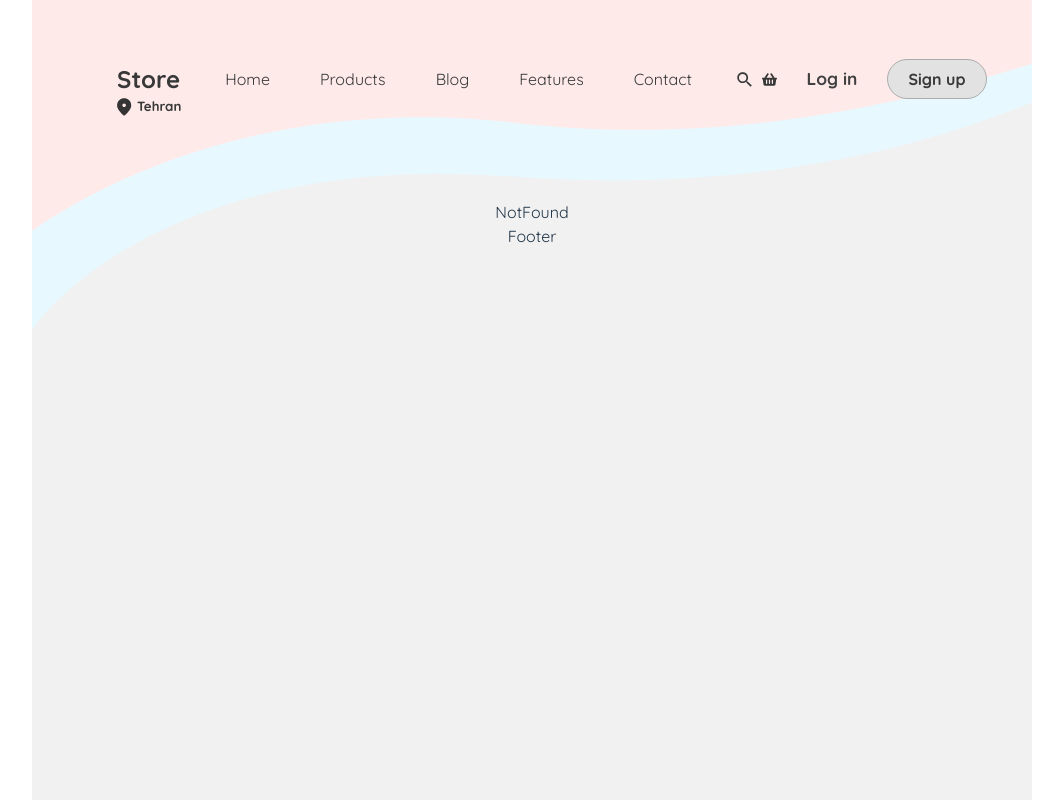
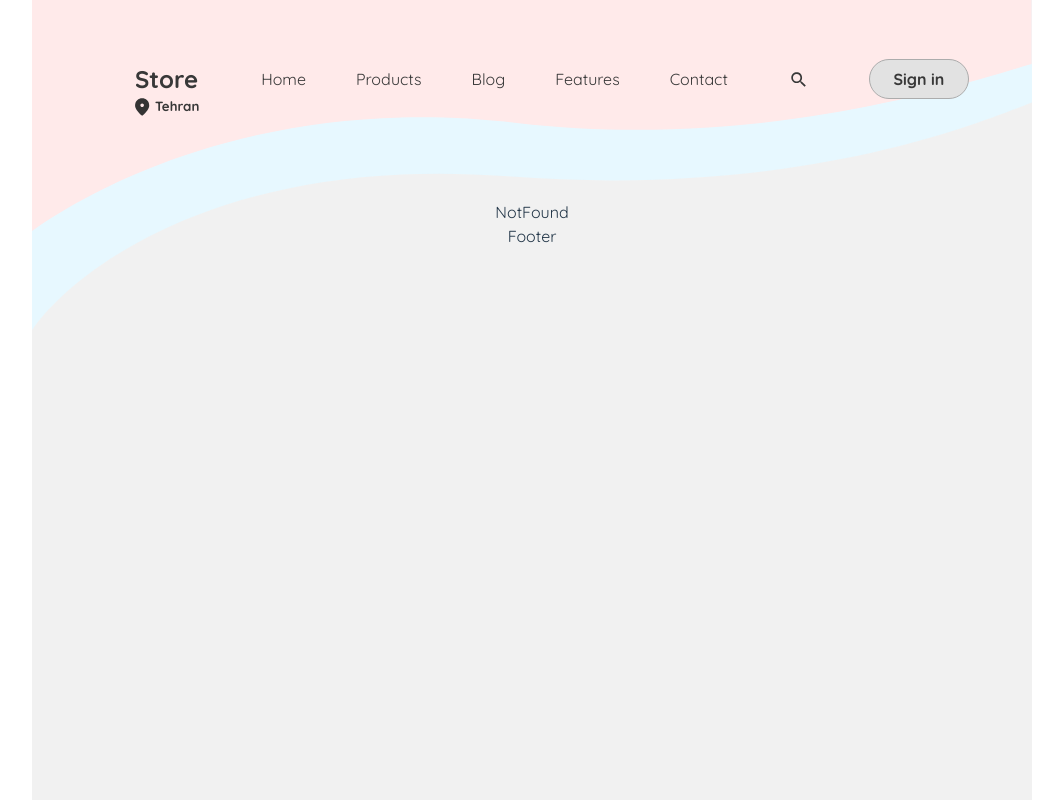
Before and after one commit to sksbkt/quantic-shop, a React (Vite) app: page /Profile/login in a window 1280 px wide. Shown: the whole page, without its empty margins (108-1171 px from the left). Built offline with nearby package versions, Linux system fonts and the light colour scheme.

Commit message:
redux middleware has been implemented: need more testings

```diff
--- a/src/App.jsx
+++ b/src/App.jsx
@@ -1,14 +1,14 @@
 
-import { Suspense, lazy, useEffect } from 'react';
+import { lazy, useEffect } from 'react';
 import { Route, Routes } from 'react-router-dom'
 import './App.css'
 
 import Layout from './pages/components/Layout';
 import Home from './pages/Home';
-import SkeletonProducts from './pages/skeletons/SkeletonProducts';
+
 import useInput from './hooks/useInput';
-import { useSelector, useDispatch } from 'react-redux';
-import { login, selectUser } from './Redux/Slices/UserSlice';
+import { useDispatch } from 'react-redux';
+import { login } from './Redux/Slices/UserSlice';
 
 // const Login = lazy(() => import('./features/Auth/Login'));
 // const SingUp = lazy(() => import('./features/Auth/SingUp'));
@@ -24,22 +24,19 @@ const ShoppingCart = lazy(() => import('./pages/Profile/ShoppingCart'));
 
 const NotFound = lazy(() => import('./pages/NotFound'))
 function App() {
-  const user = useSelector(selectUser);
   const dispatch = useDispatch();
   const [storeUser, setStoreUser, resetUser, userAttr] = useInput('userName', '');
   useEffect(() => {
-    console.log(user);
-    if (user != null && user.useName)
-      setStoreUser(user.userName);
-    else if (storeUser && !user)
+    console.log('LOOP');
+    if (storeUser != null && storeUser != '') {
       dispatch(login({
         userName: storeUser,
         loggedIn: true
-      }));
-
+      }))
+    }
     return () => {
     };
-  }, [user]);
+  }, [storeUser]);
 
   return (
 
--- /dev/null
+++ b/src/Redux/Middleware/AuthMiddleware.js
@@ -0,0 +1,42 @@
+import { createListenerMiddleware, isAnyOf } from "@reduxjs/toolkit";
+
+import { login, logout } from '../Slices/UserSlice'
+
+//? /////////////////////////////////////////
+//? Middleware
+//? we observe triggered events here
+//? /////////////////////////////////////////
+
+const listenMiddleware = createListenerMiddleware();
+listenMiddleware.startListening({
+    matcher: isAnyOf(login, logout),
+    // actionCreator: login,
+    effect: (action, listenApi) => {
+
+        //? can cancel other active lister instances
+        listenApi.cancelActiveListeners();
+
+        //? we can run async logic here
+        //* dummy fetch call getUser()
+        //* const data = getUser(action.payload.userId);
+
+        //? do something according to type of action
+        switch (action.type) {
+            case login.type:
+                localStorage.setItem('userName', JSON.stringify(action.payload.userName));
+                console.log('User has logged in');
+                break;
+            case logout.type:
+                localStorage.removeItem('userName');
+                // localStorage.setItem('userName', action.payload.userName);
+                console.log('User has logged out');
+                break
+
+            default:
+                console.log('ACTION TYPE', action.type);
+                break;
+        }
+    }
+
+})
+export default listenMiddleware;
--- a/src/Redux/Store.js
+++ b/src/Redux/Store.js
@@ -1,9 +1,11 @@
 import { configureStore } from "@reduxjs/toolkit";
 import filterSliceReducer from "./Slices/FilterSlice";
 import userSliceReducer from './Slices/UserSlice'
+import listenMiddleware from "./Middleware/AuthMiddleware";
 export const store = configureStore({
     reducer: {
         productFilter: filterSliceReducer,
         userReducer: userSliceReducer
-    }
+    },
+    middleware: (getDefaultMiddleware) => getDefaultMiddleware().prepend(listenMiddleware.middleware)
 })
--- a/src/pages/Auth/Login/Login.jsx
+++ b/src/pages/Auth/Login/Login.jsx
@@ -5,26 +5,35 @@ import Style from '../Auth.module.scss'
 import { ReactComponent as Reset } from '../../../../public/Reset.svg'
 import { useDispatch, useSelector } from "react-redux";
 import { login, selectUser } from "../../../Redux/Slices/UserSlice";
-import { useNavigate } from "react-router-dom";
-import useInput from "../../../hooks/useInput";
+import { useLocation, useNavigate } from "react-router-dom";
+// import useInput from "../../../hooks/useInput";
 
 function Login() {
     const [username, setUsername] = useState('');
     const [password, setPassword] = useState('');
     const user = useSelector(selectUser);
+    const location = useLocation();
+    const state = location.state;
     const dispatch = useDispatch();
     const navigate = useNavigate();
-    const [storeUser, setStoreUser, resetUser, userAttr] = useInput('userName', '');
+    // const [storeUser, setStoreUser, resetUser, userAttr] = useInput('userName', '');
 
 
     function handleSubmit(e) {
         e.preventDefault();
-        console.log('submits');
         dispatch(login({
             userName: username,
             loggedIn: true
         }));
-        setStoreUser(username);
+        if (state) {
+            navigate(state.from);
+        }
+        else if (user !== null) {
+            navigate('/profile');
+        }
+        return () => {
+        };
+        // setStoreUser(username);
 
     }
 
@@ -33,19 +42,22 @@ function Login() {
         //? Validations:WIP
         //? username
         if (username.length > 6)
-            console.log('username is too big')
-        else
-            console.clear();
+            console.log('username is too big');
         return () => {
         };
     }, [username, password]);
 
-    useEffect(() => {
-        console.log('nav', user !== null && user != '');
-        if (user !== null) navigate('/profile');
-        return () => {
-        };
-    }, [user]);
+    // useEffect(() => {
+    //     console.log('FROM', from);
+    //     if (from) {
+    //         navigate(from);
+    //     }
+    //     else if (user !== null) {
+    //         navigate('/profile');
+    //     }
+    //     return () => {
+    //     };
+    // }, [user]);
 
     return <>
         <BreadCrumbs />
--- a/src/pages/Header/Header.jsx
+++ b/src/pages/Header/Header.jsx
@@ -4,25 +4,25 @@ import { ReactComponent as Location } from "../../../public/location.svg";
 import { ReactComponent as Search } from "../../../public/Search.svg";
 import { ReactComponent as Cart } from "../../../public/Cart.svg";
 import { ReactComponent as Hamburger } from "../../../public/Hamburger.svg";
+import { ReactComponent as ArrowDown } from "../../../public/arrow-down-rounded.svg";
 
 import Style from './Header.module.scss'
 import OutsideAlerter from "../../hooks/useOutSideAlerter";
-import { Link } from "react-router-dom";
+import { Link, useLocation, useNavigate } from "react-router-dom";
 import { useDispatch, useSelector } from "react-redux";
 import { logout, selectUser } from "../../Redux/Slices/UserSlice";
+import useInput from "../../hooks/useInput";
 
 function Header() {
     const [menu, setMenu] = useState(false);
     const hamburgerButton = useRef(null);
+    const navigate = useNavigate();
+    const location = useLocation();
+
     const user = useSelector(selectUser);
     const dispatch = useDispatch();
 
-    useEffect(() => {
-
-        return () => {
-        };
-    }, [menu]);
-
+    const [storeUser, setStoreUser, resetUser, userAttr] = useInput('userName', '');
 
     return <div className={Style.headerContainer}>
         <div className={Style.content}>
@@ -61,30 +61,33 @@ function Header() {
                     <a>Contact</a>
                 </div>
 
+
+                <a className={Style.iconBtnTransparent}>
+                    <Search />
+                </a>
                 <div className={Style.row}>
+                    {!user ? <>
 
-                    <a className={Style.iconBtnTransparent}>
-                        <Search />
-                    </a>
-                    <a className={Style.iconBtnTransparent}>
-                        <Cart className={Style.iconBtnTransparent} />
-                    </a>
-                    {!user ?
-                        <>
-                            <a className={Style.txtBtnMd}>Log in</a>
-                            <div>
+                        <Link
+                            className={Style.btnMd}
+                            to='/login'
+                            state={{ from: location.pathname }}
+                        >Sign in</Link>
+                    </>
+                        : <>
+                            <a className={Style.iconBtnTransparent}>
+                                <Cart className={Style.iconBtnTransparent} />
+                            </a>
+                            <Link className={Style.btnIconTxt}
+                                onClick={() => {
+                                    resetUser();
+                                    dispatch(logout());
+                                }
+                                }>
+                                <p>{user.userName}</p>
 
-                                <a className={Style.btnMd}>Sign up</a>
-                            </div>
-                        </>
-                        :
-                        <>
-                            <p>{user.userName}</p>
-                            <a
-                                className={Style.iconBtnTransparent}
-                                onClick={() => dispatch(logout())}
-                            >
-                            </a>
+                                <ArrowDown className={Style.icon} />
+                            </Link>
                         </>
 
                     }
--- a/src/pages/Profile/Profile.jsx
+++ b/src/pages/Profile/Profile.jsx
@@ -14,7 +14,7 @@ function Profile() {
 
         return () => {
         };
-    }, []);
+    }, [user]);
 
     return (
         <h1>profile</h1>
--- a/src/pages/Styles/Global.module.scss
+++ b/src/pages/Styles/Global.module.scss
@@ -36,6 +36,8 @@ $rating-color-light: #e0d74d;
 //?---------------------------------------------------------
 // ? BUTTONS
 //?---------------------------------------------------------
+
+
 .btn,
 .btnSm,
 .btnMd {
@@ -109,16 +111,41 @@ $rating-color-light: #e0d74d;
     }
 }
 
-.btnMd {
+// .btnMd {
+//     border-radius: 25px;
+//     min-height: 40px;
+//     // min-width: 200px;
+//     gap: 10px;
+//     font-weight: 700;
+//     min-width: 100px;
+//     padding: 10xp 15px;
+// }
+.btnMd,
+.btnIconTxt {
+    display: flex;
+    align-items: center;
+    padding: 0px 14px;
     border-radius: 25px;
     min-height: 40px;
-    // min-width: 200px;
-    gap: 10px;
+    /* min-width: 200px; */
+    /* gap: 3px; */
     font-weight: 700;
-    min-width: 100px;
-    padding: 10xp 15px;
+    justify-content: center;
 }
 
+.btnMd {
+    min-width: 100px;
+}
+
+.btnIconTxt {
+    width: 100px;
+
+    .icon {
+        fill: #383838;
+        width: 18px;
+    }
+
+}
 
 .txtBtnMd {
     font-weight: 700;
@@ -225,7 +252,6 @@ $rating-color-light: #e0d74d;
 .flexAlignStart,
 .rowEnd {
     display: flex;
-    gap: 10px;
     flex-direction: row;
     justify-content: center;
     align-items: center;
@@ -235,6 +261,7 @@ $rating-color-light: #e0d74d;
 .rowResponsive,
 .flexAlignStart {
     justify-content: center;
+    gap: 10px;
 }
 
 .flexAlignStart {
@@ -294,6 +321,13 @@ $rating-color-light: #e0d74d;
 @media screen and (max-width:550px) {}
 
 //?---------------------------------------------------------
+// ? spacing
+//?---------------------------------------------------------
+.gap {
+    gap: 10px;
+}
+
+//?---------------------------------------------------------
 // ? mixins
 //?---------------------------------------------------------
 @mixin a-styling {
```
Also changed, not shown: public/arrow-down-rounded.svg (added).
